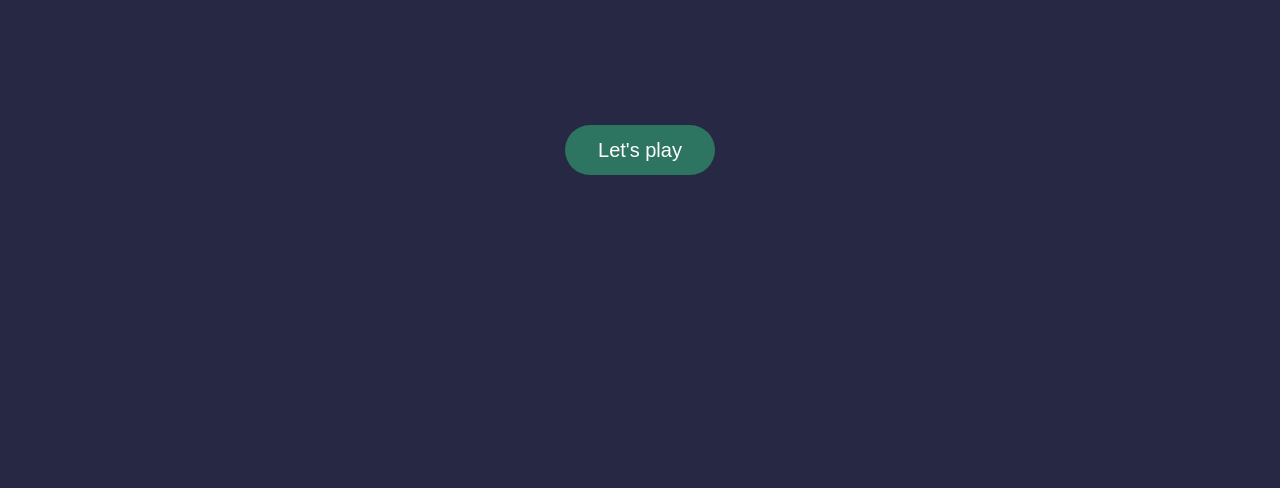
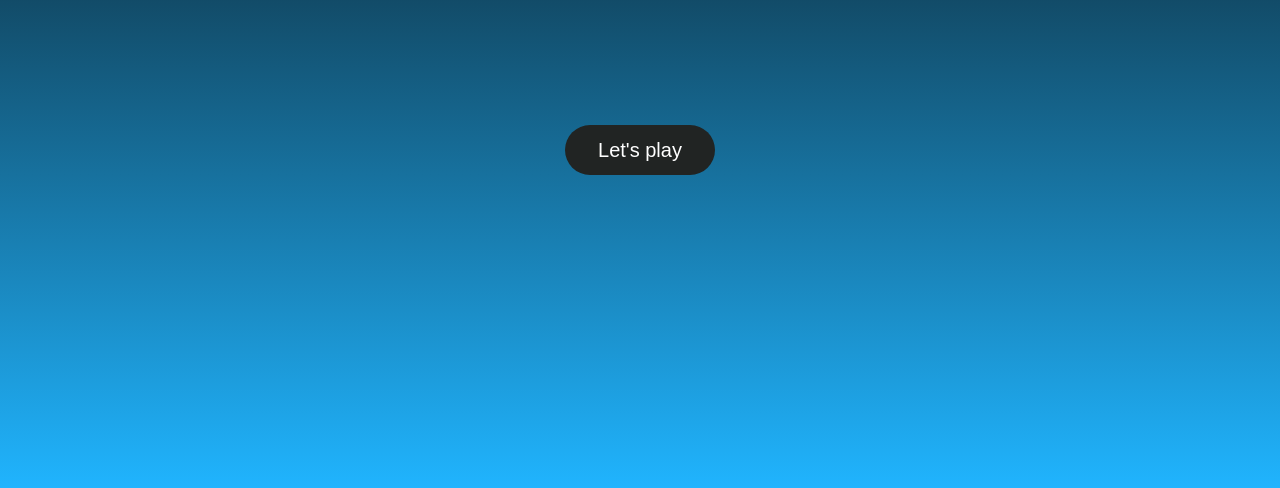
Before and after one commit to whatislove-zh/rock-paper-scissors, a plain HTML site: page index.html in a window 1280 px wide. Shown: the part 312-800 px from the top of the page. Drawn offline with Linux system fonts and the light colour scheme.

Commit message:
Update style.css

```diff
--- a/style.css
+++ b/style.css
@@ -7,7 +7,7 @@
 
 section{
     height: 100vh;
-    background: rgb(39, 41, 68);
+    background: linear-gradient(rgb(9, 9, 9),rgb(32, 180, 254));
 }
 
 .score{
@@ -45,7 +45,7 @@ section{
 .intro button, .match button{
     width: 150px;
     height: 50px;
-    background: rgb(45, 117, 96);
+    background: rgb(33, 36, 35);
     border: none;
     color: rgb(255, 255, 255);
     font-size: 20px;
```
